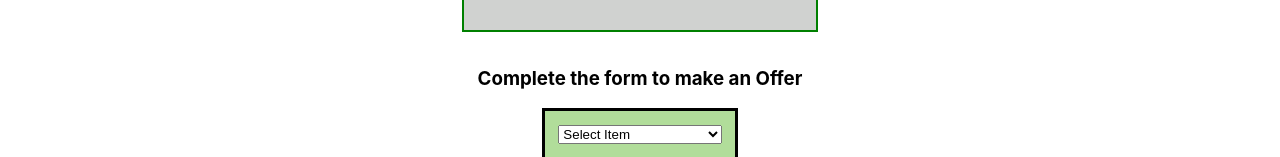
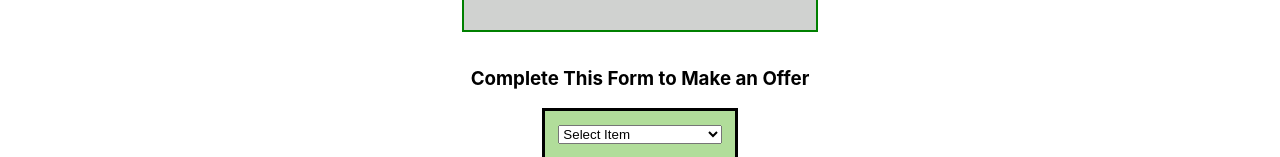
Before and after one commit to bruce-gordon/garden-share-ui, a React (Create React App) app: page /listing/1 in a window 1280 px wide. Shown: the part 383-540 px from the top of the page. Built offline with nearby package versions, Linux system fonts and the light colour scheme.

Commit message:
Edit PoductPage form header

```diff
--- a/src/components/productPage/ProductPage.js
+++ b/src/components/productPage/ProductPage.js
@@ -34,7 +34,7 @@
           <p><b>Harvested on:</b> { product.dateHarvested }</p>
           <p><b>Zip Code:</b> { product.zipCode }</p>
         </div>
-        <h3>Complete the form to make an Offer</h3>
+        <h3>Complete This Form to Make an Offer</h3>
         <Form
           submitFunc={ makeOffer }
         />
```
